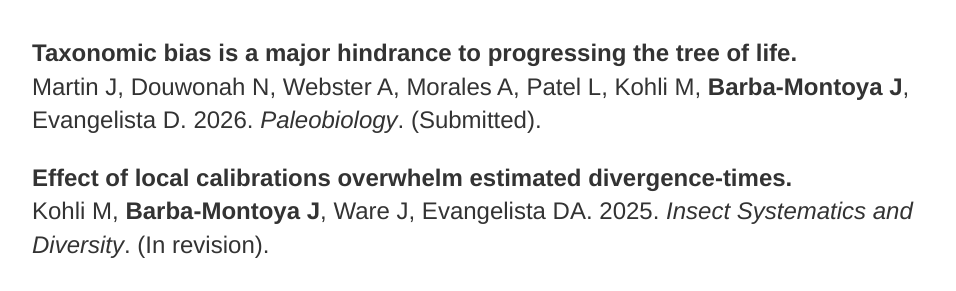
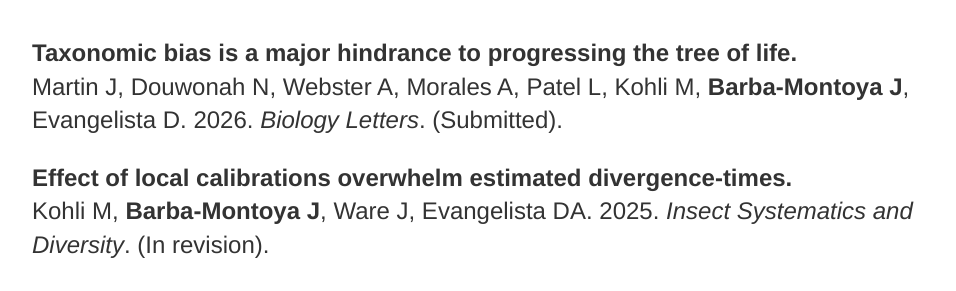
Before and after one commit to josebarbamontoya/josebarbamontoya.github.io, a Jekyll site: the page built from research/index.html, in a window 1280 px wide and 900 px high, scrolled down 503 px. Shown: the part 154-445 px from the top of the window, without its empty margins (160-1116 px from the left). Built offline with Jekyll 4.4.1, drawn with Linux system fonts in a browser that asks for light colours.

Commit message:
Update index.html

```diff
--- a/research/index.html
+++ b/research/index.html
@@ -12,7 +12,7 @@
 					<h3>Publications</h3>
 
 <p><b>Taxonomic bias is a major hindrance to progressing the tree of life.</b><br>
-Martin J, Douwonah N, Webster A, Morales A, Patel L, Kohli M, <b>Barba-Montoya J</b>, Evangelista D. 2026. <i>Paleobiology</i>. (Submitted).</a>
+Martin J, Douwonah N, Webster A, Morales A, Patel L, Kohli M, <b>Barba-Montoya J</b>, Evangelista D. 2026. <i>Biology Letters</i>. (Submitted).</a>
 
 <p><b>Effect of local calibrations overwhelm estimated divergence-times.</b><br>
 Kohli M, <b>Barba-Montoya J</b>, Ware J, Evangelista DA. 2025. <i>Insect Systematics and Diversity</i>. (In revision).</a>
```
